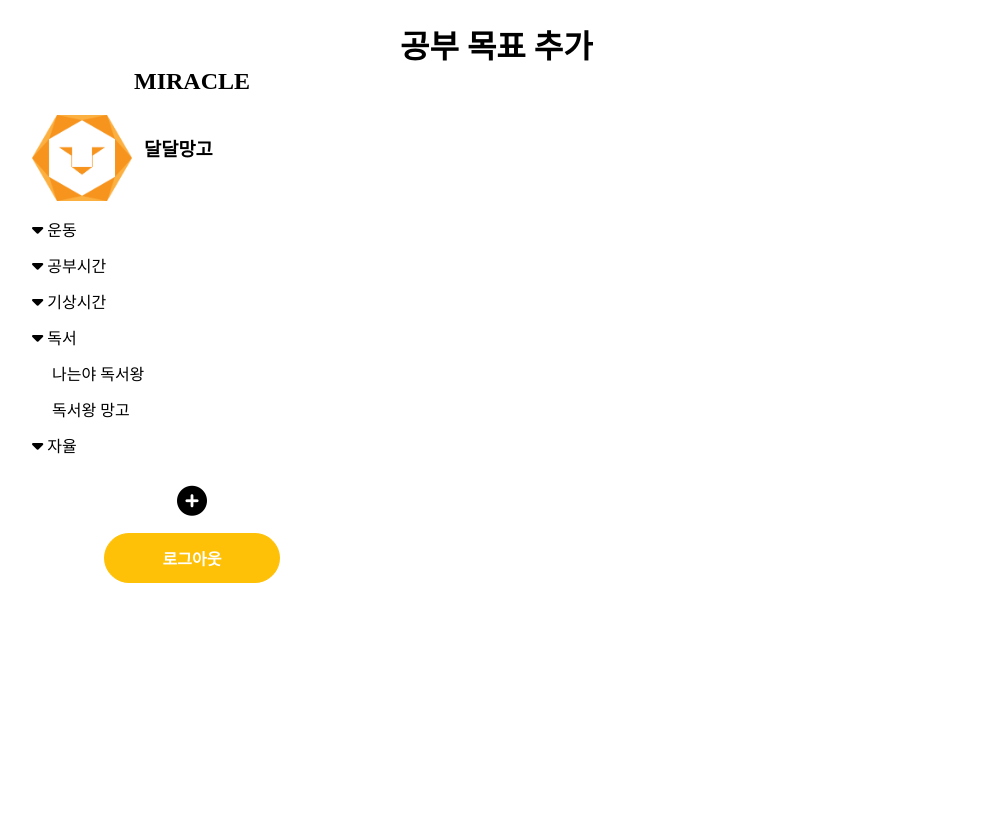
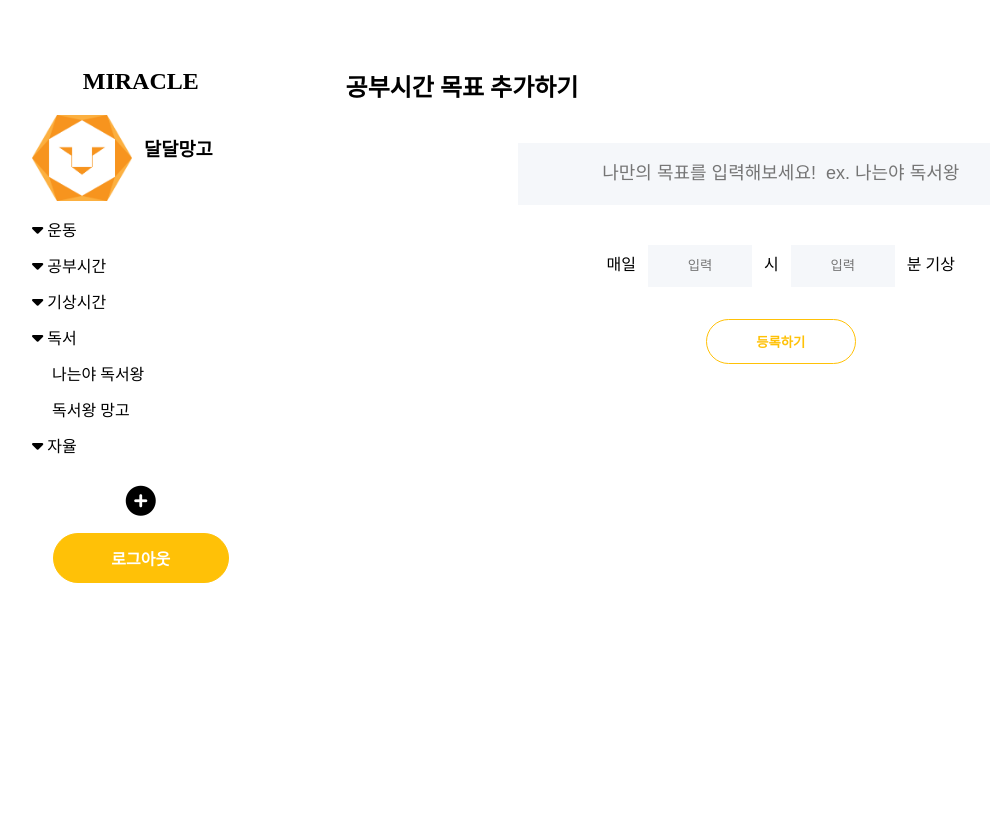
Before and after one commit to hyeoneedyou/Miracle, a Django app: page /study/add_goal/ in a window 1280 px wide. Shown: the whole page, without its empty margins (16-1006 px from the left). Run offline with Django 3.2, Linux system fonts and the light colour scheme; some libraries are stand-ins or nearby versions; some web fonts are replaced.

Commit message:
feat: Add study_add goal

```diff
--- a/study/templates/study/add_goal.html
+++ b/study/templates/study/add_goal.html
@@ -2,5 +2,22 @@
 {% load static %}
 
 {% block content %}
-<h1>공부 목표 추가</h1>
+<link rel="stylesheet" href="{% static 'css/add_goal.css' %}">
+
+<section class="main">
+  <h1 class="goal_title">공부시간 목표 추가하기</h1>
+  <div class="goal_container">
+    <div class="goal_name">
+      <input type="text" placeholder="나만의 목표를 입력해보세요! &#13;&#10; ex. 나는야 독서왕">
+    </div>
+    <div class="goal_amount">
+      <span>매일</span>
+      <input class="input1" type="text" placeholder="입력">
+      <span>시</span>
+      <input class="input1" type="text" placeholder="입력">
+      <span>분 기상</span>
+    </div>
+    <button class="goal_submitBtn btn1">등록하기</button>
+  </div>
+</section>
 {% endblock %}
```
